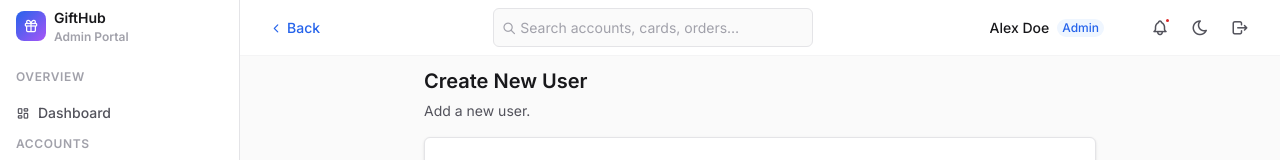
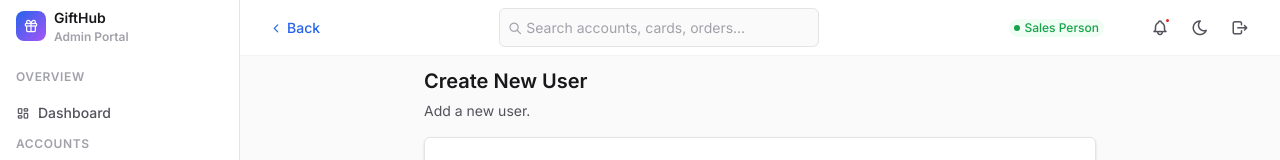
Before and after one commit to bahtirek/Giftcard-admin, an Angular app: page /dashboard/add-user in a window 1280 px wide. Shown: the top 160 px of the page. Built offline with nearby package versions, Linux system fonts and the light colour scheme; no server answers; sample sign-in values are in the browser's storage.

Commit message:
feat: enhance user experience by updating header with dynamic user info and role badge, and implement navigation to settings

```diff
--- a/src/app/auth/auth.service.ts
+++ b/src/app/auth/auth.service.ts
@@ -5,11 +5,13 @@ import { API_URL } from '../app.config.tokens';
 import { SHOW_LOADER } from '../core/loader/loader-context.token';
 import { Credentials } from './login/login.interface';
 import { HttpResponse } from '../interfaces/common.interface';
+import { Router } from '@angular/router';
 
 @Service()
 export class AuthService {
   private http = inject(HttpClient);
   private baseUrl = inject(API_URL);
+  private router = inject(Router)
 
   loggedUser = signal<User>(initialUserData as User);
   token = signal<string>('')
@@ -35,11 +37,11 @@ export class AuthService {
   }
 
   getUserDetailsByEmail(email: string){
-    this.http.get<User>( `${this.baseUrl}/users?email=${email}`, {
+    this.http.get<User[]>( `${this.baseUrl}/users?email=${email}`, {
       context: new HttpContext().set(SHOW_LOADER, true)
     }).subscribe({
       next: (response) => {
-        this.loggedUser.set(response);
+        this.loggedUser.set(response[0]);
       }
     })
   }
@@ -60,6 +62,7 @@ export class AuthService {
     const signature = 'mock_signature_hash';
     const fakeToken = `${header}.${payload}.${signature}`;
 
+    localStorage.setItem('mock_token', fakeToken);
     this.token.set(fakeToken);
   }
 
@@ -109,5 +112,6 @@ export class AuthService {
     localStorage.removeItem('mock_token');
     this.loggedUser.set(initialUserData as User)
     this.token.set('');
+    this.router.navigate(['login'])
   }
 }
--- a/src/app/dashboard/common/header/header.html
+++ b/src/app/dashboard/common/header/header.html
@@ -10,12 +10,12 @@
 </div>
 
 <div class="navbar__actions ms-auto">
-  <div class="user-row mr-lg" id="user-row">
+  <div class="user-row mr-lg" id="user-row" (click)="goToSettings()">
     <div class="min-w-0">
-      <div class="text-sm font-medium text-primary truncate" id="user-name">Alex Doe</div>
+      <div class="text-sm font-medium text-primary truncate" id="user-name">{{user().firstName}} {{user().lastName}}</div>
     </div>
     <div class="ms-auto flex gap-xs">
-      <span class="badge badge--brand" id="role-badge">Admin</span>
+      <span class="badge badge--dot" [appRoleBadge]="user().role!">{{user().role}}</span>
     </div>
   </div>
   <button class="icon-btn relative" aria-label="Notifications">
@@ -25,7 +25,7 @@
   <button class="icon-btn" onclick="toggleTheme()" aria-label="Toggle theme" id="theme-btn">
     <i class="ti ti-moon" aria-hidden="true"></i>
   </button>
-  <button class="icon-btn" onclick="toggleTheme()" aria-label="Toggle theme" id="theme-btn">
+  <button class="icon-btn" (click)="logout()" aria-label="Toggle theme" id="theme-btn">
     <i class="ti ti-logout" aria-hidden="true"></i>
   </button>
 </div>
--- a/src/app/dashboard/common/header/header.ts
+++ b/src/app/dashboard/common/header/header.ts
@@ -1,10 +1,12 @@
 import { Location } from '@angular/common';
-import { Component, ChangeDetectionStrategy, inject } from '@angular/core';
-import { Router } from '@angular/router';
+import { Component, ChangeDetectionStrategy, inject, effect } from '@angular/core';
+import { AuthService } from '../../../auth/auth.service';
+import { RoleBadgeDirective } from '../../../directives/role-badge.directive';
+import { Router, RouterLink } from '@angular/router';
 
 @Component({
   selector: 'header',
-  imports: [],
+  imports: [RoleBadgeDirective],
   templateUrl: './header.html',
   styleUrl: './header.scss',
   changeDetection: ChangeDetectionStrategy.Eager,
@@ -14,8 +16,18 @@ import { Router } from '@angular/router';
 })
 export class Header {
   protected location = inject(Location);
+  private router = inject(Router)
+  authService = inject(AuthService)
+  user = this.authService.loggedUser
 
   protected back() {
     this.location.back();
   }
+
+  logout(){
+    this.authService.logout();
+  }
+  goToSettings(){
+    this.router.navigate(['dashboard/settings'])
+  }
 }
--- /dev/null
+++ b/src/app/directives/role-badge.directive.ts
@@ -0,0 +1,14 @@
+import { Directive, input } from '@angular/core';
+
+@Directive({
+  selector: '[appRoleBadge]',
+  standalone: true,
+  host: {
+    '[class.badge--danger]': 'currentRole() === "Admin"',
+    '[class.badge--success]': 'currentRole() === "Sales Person"',
+    '[class.badge--info]': 'currentRole() === "User"'
+  }
+})
+export class RoleBadgeDirective {
+  currentRole = input.required<string>({ alias: 'appRoleBadge' });
+}
```
